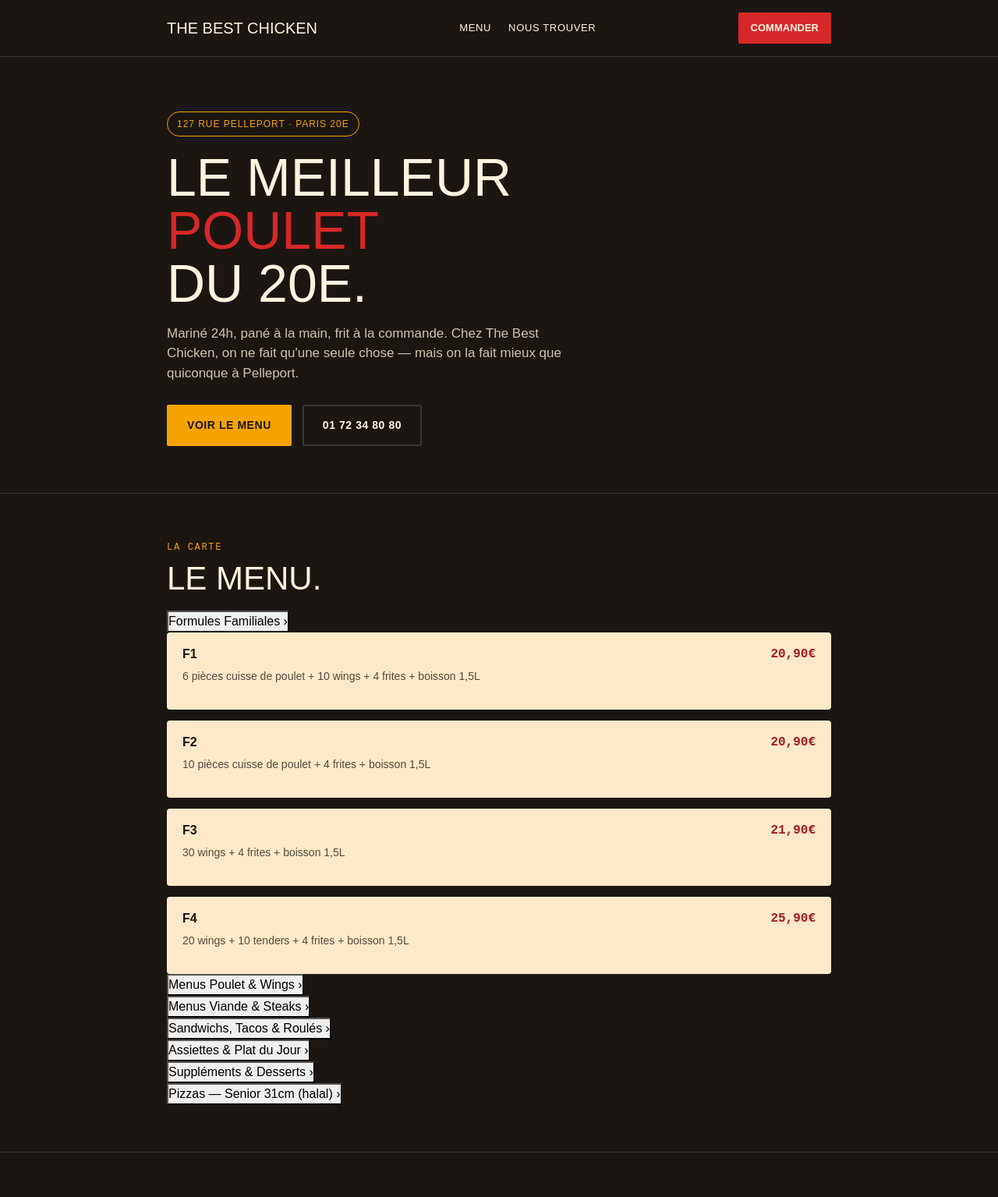
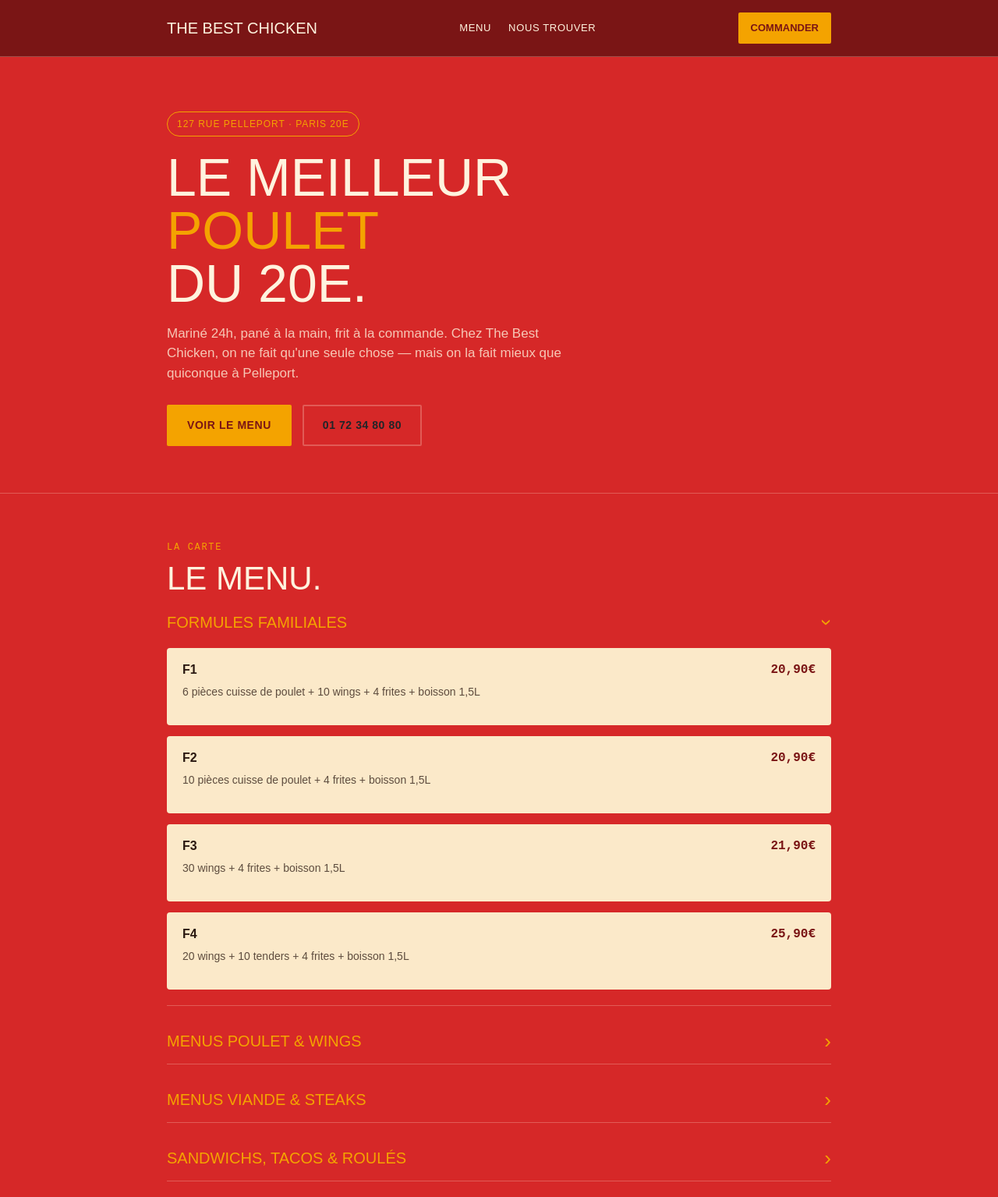
Before and after one commit to Parabi-U/Projets, a plain HTML site: page The Best chicken Website/index.html in a window 1280 px wide. Shown: the top 1535 px of the page at 78% size. Drawn offline with nearby package versions, Linux system fonts and the light colour scheme.

Commit message:
Refactor CSS styles and variables for consistency
Updated CSS variables and styles for various elements including navigation, hero section, and menu items. Adjusted colors and layout for improved design consistency.

```diff
--- a/The Best chicken Website/style/style.css
+++ b/The Best chicken Website/style/style.css
@@ -1,12 +1,12 @@
-:root{
-  --charcoal:#1C1613;
-  --charcoal-2:#241A15;
-  --red:#D62828;
-  --red-deep:#A11F1F;
-  --mustard:#F4A300;
-  --cream:#FFF3DE;
-  --paper:#FBE9C9;
-  --line: rgba(255,243,222,0.14);
+:root {
+  --red: #D62828;
+  --red-dark: #7A1515;
+  --mustard: #F4A300;
+  --mustard-light: #FFC93C;
+  --cream: #FFF3DE;
+  --paper: #FBE9C9;
+  --dark-text: #2A1810;
+  --line: rgba(255, 243, 222, 0.25);
 }
 
 * {
@@ -16,7 +16,7 @@
 }
 
 body {
-  background: var(--charcoal);
+  background: var(--red);
   color: var(--cream);
   font-family: 'Archivo', sans-serif;
   line-height: 1.5;
@@ -38,12 +38,16 @@
   padding: 0 24px;
 }
 
+
+.nav, section, .menu-cat {
+  border-bottom: 1px solid var(--line);
+}
+
 /* ---------- NAV ---------- */
 .nav {
   position: sticky;
   top: 0;
-  background: var(--charcoal);
-  border-bottom: 1px solid var(--line);
+  background: var(--red-dark);
   z-index: 10;
 }
 
@@ -71,7 +75,6 @@
 
 .links a {
   text-decoration: none;
-  color: var(--cream);
   font-size: 13px;
   text-transform: uppercase;
   letter-spacing: 0.05em;
@@ -82,8 +85,8 @@
 }
 
 .nav-cta {
-  background: var(--red);
-  color: var(--cream);
+  background: var(--mustard);
+  color: var(--red-dark);
   font-weight: 700;
   font-size: 13px;
   text-transform: uppercase;
@@ -93,13 +96,12 @@
 }
 
 .nav-cta:hover {
-  background: var(--red-deep);
+  background: var(--mustard-light);
 }
 
 /* ---------- HERO ---------- */
 .hero {
   padding: 70px 0 60px;
-  border-bottom: 1px solid var(--line);
 }
 
 .stamp {
@@ -116,11 +118,10 @@
 
 .hero h1 {
   font-size: clamp(38px, 8vw, 68px);
-  color: var(--cream);
 }
 
 .hero h1 .accent {
-  color: var(--red);
+  color: var(--mustard);
 }
 
 .hero-sub {
@@ -129,6 +130,7 @@
   font-size: 17px;
   color: rgba(255, 243, 222, 0.78);
 }
+
 
 .cta-row {
   margin-top: 28px;
@@ -151,16 +153,15 @@
 
 .btn-primary {
   background: var(--mustard);
-  color: var(--charcoal);
+  color: var(--red-dark);
 }
 
 .btn-primary:hover {
-  background: #ffb61f;
+  background: var(--mustard-light);
 }
 
 .btn-ghost {
   border-color: var(--line);
-  color: var(--cream);
 }
 
 .btn-ghost:hover {
@@ -168,10 +169,8 @@
   color: var(--mustard);
 }
 
-/* ---------- SECTIONS ---------- */
 section {
   padding: 60px 0;
-  border-bottom: 1px solid var(--line);
 }
 
 .eyebrow {
@@ -185,36 +184,51 @@
 
 .section-title {
   font-size: clamp(28px, 5vw, 42px);
-  color: var(--cream);
   margin-bottom: 20px;
 }
 
-#histoire .lead {
-  font-size: 18px;
-  font-style: italic;
-  color: var(--cream);
-  margin-bottom: 16px;
+/* ---------- MENU ---------- */
+.menu-cat {
+  margin-top: 30px;
 }
 
-#histoire p {
-  color: rgba(255, 243, 222, 0.78);
-  margin-bottom: 14px;
-  max-width: 640px;
-}
-
-/* ---------- MENU ---------- */
-.menu-category {
-  font-size: 20px;
-  color: var(--mustard);
-  margin-top: 36px;
-  margin-bottom: 14px;
-}
-
-.menu-category:first-of-type {
+.menu-cat-first {
   margin-top: 0;
 }
 
+.menu-category-btn {
+  display: flex;
+  align-items: center;
+  justify-content: space-between;
+  width: 100%;
+  background: none;
+  border: none;
+  padding: 0 0 14px;
+  font-family: 'Anton', sans-serif;
+  font-size: 20px;
+  text-transform: uppercase;
+  color: var(--mustard);
+  cursor: pointer;
+  text-align: left;
+}
+
+.menu-category-btn:hover {
+  color: var(--mustard-light);
+}
+
+.menu-chevron {
+  font-size: 26px;
+  line-height: 1;
+  transition: transform 0.2s ease;
+  margin-left: 12px;
+}
+
+.menu-category-btn:not(.collapsed) .menu-chevron {
+  transform: rotate(90deg);
+}
+
 .menu-list {
+  padding: 4px 0 20px;
   display: flex;
   flex-direction: column;
   gap: 14px;
@@ -222,7 +236,7 @@
 
 .menu-item {
   background: var(--paper);
-  color: var(--charcoal);
+  color: var(--dark-text);
   border-radius: 4px;
   padding: 16px 20px;
 }
@@ -237,32 +251,45 @@
 
 .menu-item-price {
   font-family: 'Space Mono', monospace;
-  color: var(--red-deep);
+  color: var(--red-dark);
   white-space: nowrap;
 }
 
 .menu-item-desc {
   margin-top: 6px;
   font-size: 14px;
-  color: rgba(28, 22, 19, 0.75);
+  color: rgba(42, 24, 16, 0.75);
 }
 
-/* ---------- VISIT ---------- */
+.menu-subcategory {
+  font-family: 'Space Mono', monospace;
+  font-size: 13px;
+  text-transform: uppercase;
+  letter-spacing: 0.08em;
+  color: var(--cream);
+  margin-top: 8px;
+}
+
+.menu-note {
+  font-size: 13px;
+  font-style: italic;
+  color: rgba(255, 243, 222, 0.65);
+  margin-top: 4px;
+}
+
+/* ---------- NOUS TROUVER ---------- */
 .info-list {
   list-style: none;
   margin-top: 20px;
+  border-top: 1px solid var(--line);
 }
 
 .info-list li {
   display: flex;
   gap: 16px;
   padding: 14px 0;
-  border-top: 1px solid var(--line);
+  border-bottom: 1px solid var(--line);
   flex-wrap: wrap;
-}
-
-.info-list li:last-child {
-  border-bottom: 1px solid var(--line);
 }
 
 .info-key {
@@ -272,11 +299,9 @@
   letter-spacing: 0.08em;
   color: var(--mustard);
   width: 100px;
-  flex: none;
 }
 
 .info-val a {
-  color: var(--cream);
   font-weight: 700;
   text-decoration: none;
 }
@@ -295,6 +320,7 @@
   display: block;
 }
 
+
 footer {
   padding: 40px 0;
   text-align: center;
```
